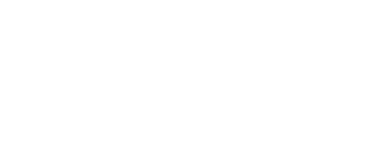
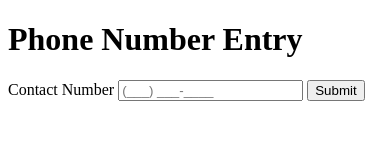
Before and after one commit to mickywagner/contact-form, a plain HTML site: page index.html in a window 390 px wide. Drawn offline with Linux system fonts and the light colour scheme.

Commit message:
Create basic html structure of Phone Entry Form

```diff
--- a/index.html
+++ b/index.html
@@ -1,13 +1,30 @@
 <!DOCTYPE html>
 <html lang="en">
-<head>
-    <meta charset="UTF-8">
-    <meta name="viewport" content="width=device-width, initial-scale=1.0">
-    <link rel="stylesheet" href="style.css">
+  <head>
+    <meta charset="UTF-8" />
+    <meta name="viewport" content="width=device-width, initial-scale=1.0" />
+    <link rel="stylesheet" href="style.css" />
     <title>Phone Entry Form</title>
-</head>
-<body>
-    <div class="wrapper"></div>
+  </head>
+  <body>
+    <div class="wrapper">
+      <form
+        action="#"
+        method="POST"
+        id="phoneNumberEntryForm"
+        name="phoneNumberEntry"
+      >
+        <h1 class="form-title">Phone Number Entry</h1>
+        <label for="contact-number">Contact Number</label>
+        <input
+          type="tel"
+          id="contact-number"
+          name="contact-number"
+          placeholder="(___) ___-____"
+        />
+        <button type="submit">Submit</button>
+      </form>
+    </div>
     <script src="index.js"></script>
-</body>
+  </body>
 </html>
```
